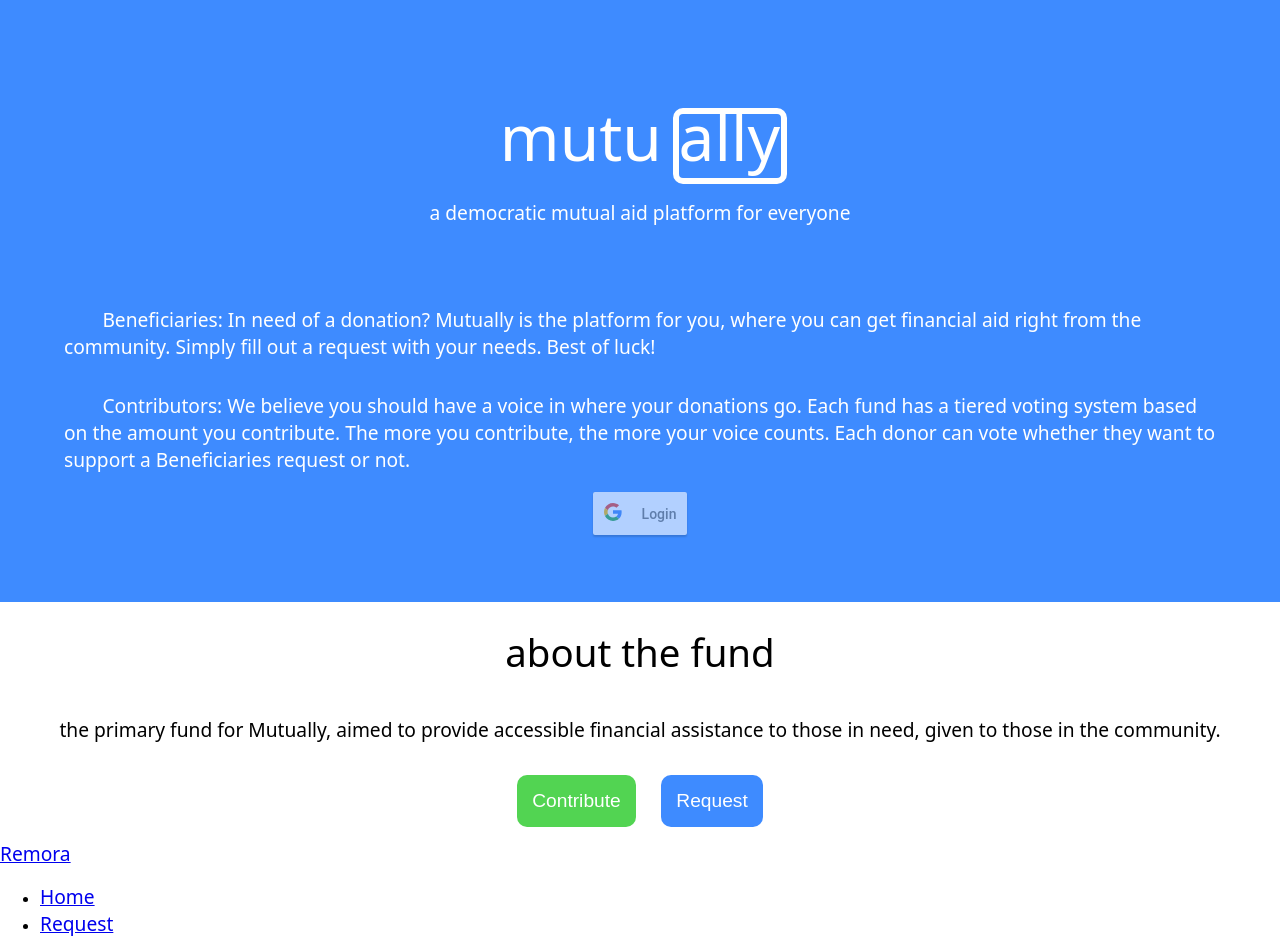
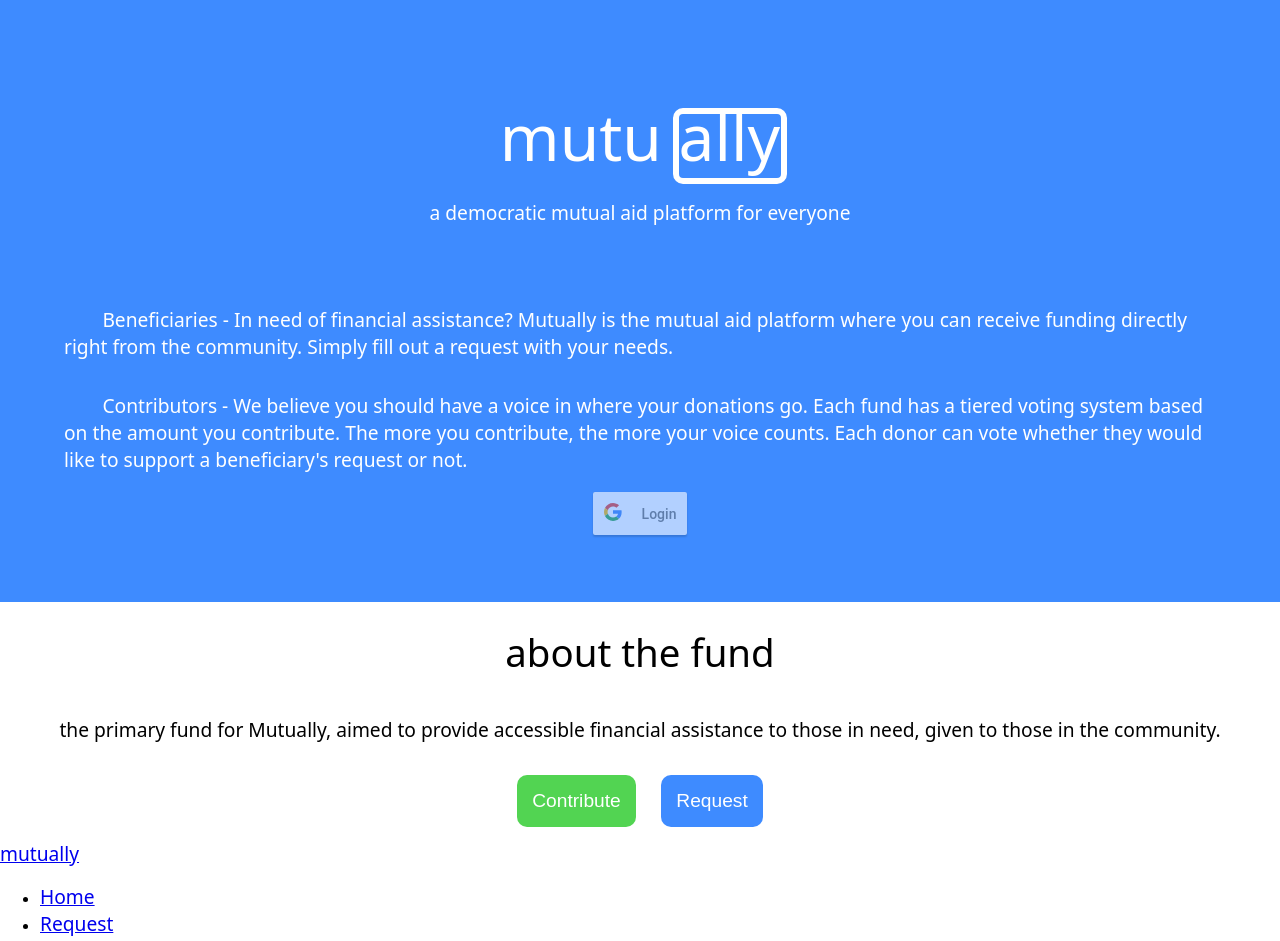
Before and after one commit to wang-adam/mutually, a React (Create React App) app in the folder remora/: page /#/requests in a window 1280 px wide. Shown: the top 941 px of the page. Built offline with nearby package versions, Linux system fonts and the light colour scheme; no server answers.

Commit message:
removed notfound page

```diff
--- a/remora/public/index.html
+++ b/remora/public/index.html
@@ -25,7 +25,7 @@
       work correctly both with client-side routing and a non-root public URL.
       Learn how to configure a non-root public URL by running `npm run build`.
     -->
-    <title>Remora</title>
+    <title>mutually</title>
   </head>
   <body>
     <noscript>You need to enable JavaScript to run this app.</noscript>
--- a/remora/src/App.js
+++ b/remora/src/App.js
@@ -13,11 +13,11 @@ class App extends Component {
           <p className="title" style={{textAlign:'center'}}>mutu  ally</p>
         <p className="moto" style={{ textAlign: 'center' }}>a democratic mutual aid platform for everyone</p>
           <p className="text" style={{ textAlign: 'left', textIndent: '3vw'}}>
-            Beneficiaries: In need of a donation? Mutually is the platform for you, where you can get financial aid right from the community.
-             Simply fill out a request with your needs. Best of luck!
+            Beneficiaries - In need of financial assistance? Mutually is the mutual aid platform where you can receive funding directly right from the community.
+             Simply fill out a request with your needs.
           </p>
           <p className="text" style={{ textAlign: 'left', textIndent: '3vw', marginTop: "4vh" }}>
-          Contributors: We believe you should have a voice in where your donations go. Each fund has a tiered voting system based on the amount you contribute. The more you contribute, the more your voice counts. Each donor can vote whether they want to support a Beneficiaries request or not.
+            Contributors - We believe you should have a voice in where your donations go. Each fund has a tiered voting system based on the amount you contribute. The more you contribute, the more your voice counts. Each donor can vote whether they would like to support a beneficiary's request or not.
           </p>
 
 
--- a/remora/src/Components/NavBar.js
+++ b/remora/src/Components/NavBar.js
@@ -6,7 +6,7 @@ export default class NavBar extends Component {
 			<nav class="navbar navbar-expand">
                 <div class="container-fluid">
                     <div class="navbar-header">
-                        <a class="navbar-brand" href="/">Remora</a>
+                        <a class="navbar-brand" href="/">mutually</a>
                     </div>
                     <ul class="nav navbar-nav">
                         <li class="active"><a href="/">Home</a></li>
--- a/remora/src/Pages/requests.js
+++ b/remora/src/Pages/requests.js
@@ -21,21 +21,20 @@ export default class Requests extends Component {
     }
 
     handleSubmit(event) {
-		// TO DO: fix allllll of this
-        let dataBody = {
-            'name': this.state.name,
-            'desc': this.state.description
-        };
-        const requestOptions = {
-            method: 'POST',
-            body: JSON.stringify(dataBody),
-            headers: { 'Content-Type': 'application/json' }
-        };
-        this.setState(() => this.initialState);
-        return fetch('/api/users/', requestOptions)
-            .then(response => response.json())
-            .then(data => console.log(`Data: ${data}`))
-            // .then(location.replace('/')); reloads the page
+
+		// let id = res.profileObj.googleId;
+		// let token = res.tokenId;
+		// let url = '127.0.0.1:8000/requests';
+		// fetch(url + id).then(response => {
+		// 	if (response.status === 404) {
+		// 		var xhr = new XMLHttpRequest();
+		// 		xhr.open('POST', url);
+		// 		xhr.setRequestHeader('Content-Type', 'application/JSON');
+		// 		xhr.send(JSON.stringify({
+		// 			auth_token: token
+		// 		}));
+		// 	}
+		// })
     }
 
 	render() {
--- a/remora/src/index.js
+++ b/remora/src/index.js
@@ -5,7 +5,6 @@ import reportWebVitals from './reportWebVitals';
 import { HashRouter, Router, Route } from 'react-router-dom';
 
 import App from './App';
-import NotFound from './Pages/notfound.js';
 import Requests from './Pages/requests.js';
 import Contribute from './Pages/contribute.js';
 import Vote from './Pages/vote.js';
@@ -16,7 +15,6 @@ const Routes = (props) => (
     <Route path="/requests" component={Requests} />
     <Route path="/contribute" component={Contribute} />
     <Route path="/vote" component={Vote} />
-    <Route path="*" component={NotFound} />
   </HashRouter>
 );
 
```
